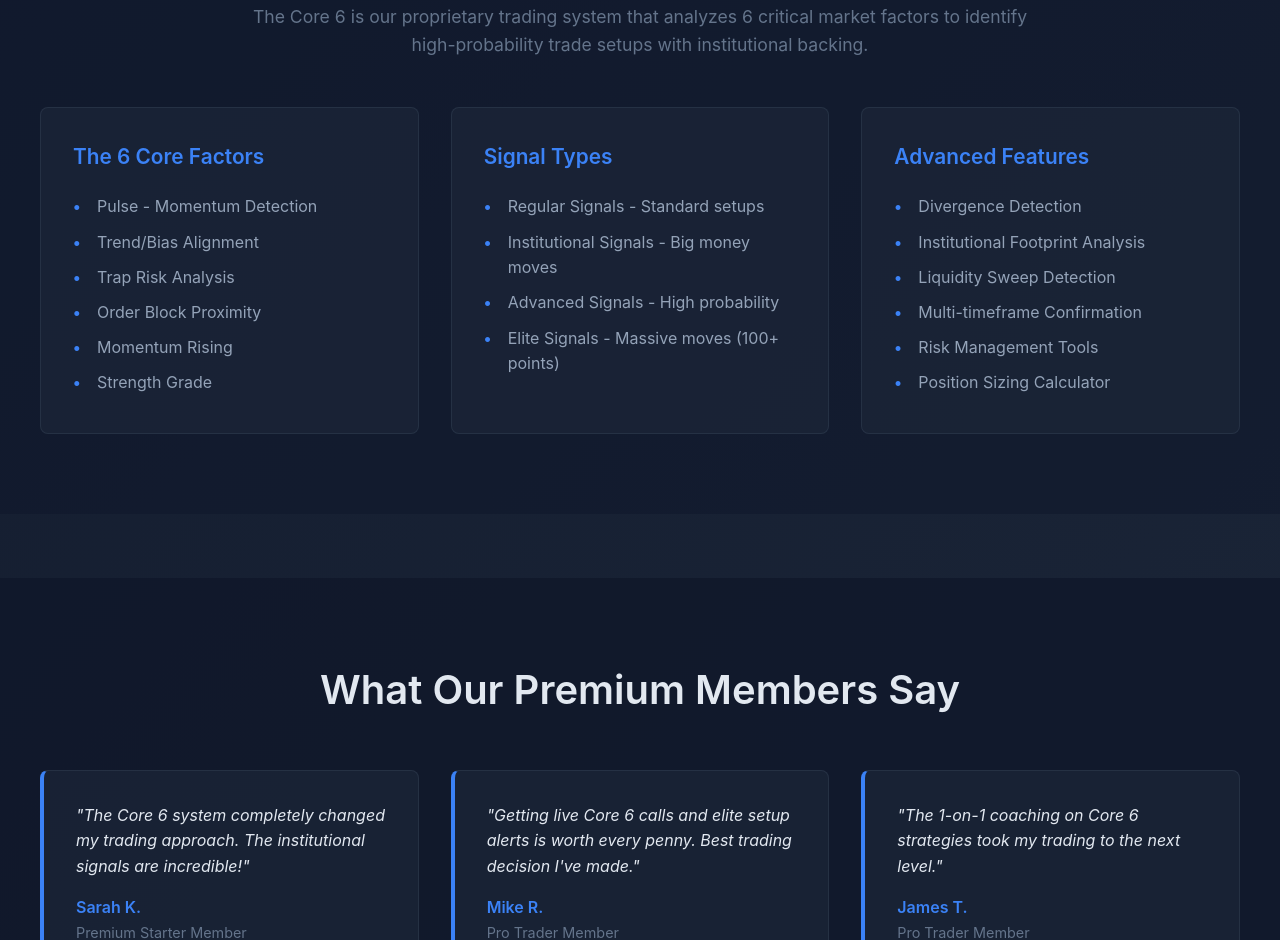
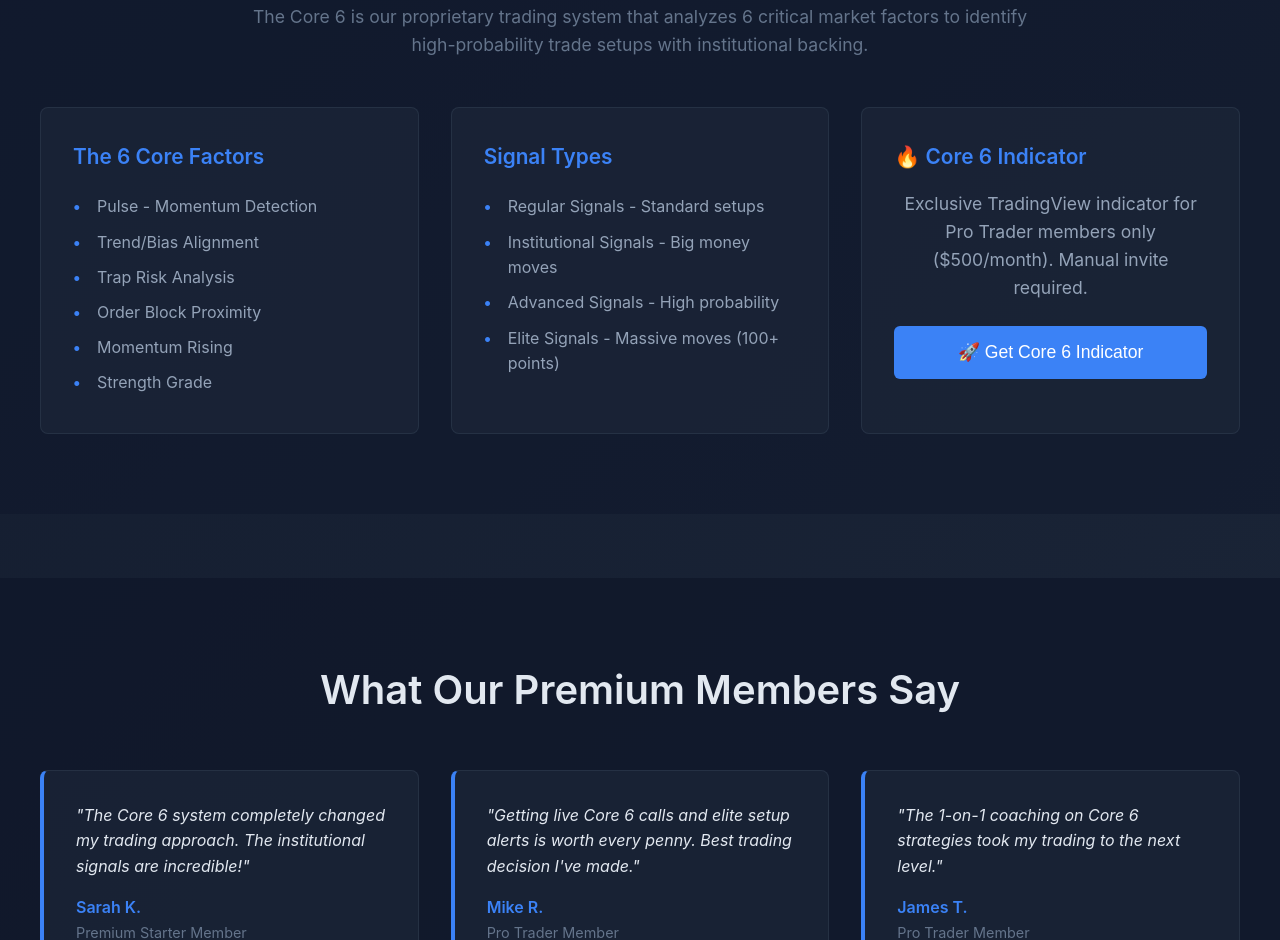
Before and after one commit to TheChartShark/TheChartShark, a plain HTML site: page premium.html in a window 1280 px wide. Shown: the part 1845-2785 px from the top of the page. Drawn offline with Linux system fonts and the light colour scheme.

Commit message:
Update premium.html

```diff
--- a/premium.html
+++ b/premium.html
@@ -764,15 +764,9 @@
             </div>
 
             <div class="explanation-card">
-                <h3 data-en="Advanced Features" data-es="Características Avanzadas" data-cn="高级功能">Advanced Features</h3>
-                <ul>
-                    <li data-en="Divergence Detection" data-es="Detección de Divergencias" data-cn="背离检测">Divergence Detection</li>
-                    <li data-en="Institutional Footprint Analysis" data-es="Análisis de Huella Institucional" data-cn="机构足迹分析">Institutional Footprint Analysis</li>
-                    <li data-en="Liquidity Sweep Detection" data-es="Detección de Barrido de Liquidez" data-cn="流动性扫描检测">Liquidity Sweep Detection</li>
-                    <li data-en="Multi-timeframe Confirmation" data-es="Confirmación Multi-marco temporal" data-cn="多时间框架确认">Multi-timeframe Confirmation</li>
-                    <li data-en="Risk Management Tools" data-es="Herramientas de Gestión de Riesgo" data-cn="风险管理工具">Risk Management Tools</li>
-                    <li data-en="Position Sizing Calculator" data-es="Calculadora de Tamaño de Posición" data-cn="头寸大小计算器">Position Sizing Calculator</li>
-                </ul>
+                <h3 data-en="🔥 Core 6 Indicator" data-es="🔥 Indicador Core 6" data-cn="🔥 Core 6指标">🔥 Core 6 Indicator</h3>
+                <p style="color: #94a3b8; margin-bottom: 1.5rem;" data-en="Exclusive TradingView indicator for Pro Trader members only ($500/month). Manual invite required." data-es="Indicador exclusivo de TradingView solo para miembros Trader Profesional ($500/mes). Se requiere invitación manual." data-cn="专属TradingView指标，仅限专业交易者会员（$500/月）。需要手动邀请。">Exclusive TradingView indicator for Pro Trader members only ($500/month). Manual invite required.</p>
+                <button onclick="requestIndicatorAccess()" class="cta-button" style="width: 100%; margin: 0;" data-en="🚀 Get Core 6 Indicator" data-es="🚀 Obtener Indicador Core 6" data-cn="🚀 获取Core 6指标">🚀 Get Core 6 Indicator</button>
             </div>
         </div>
     </section>
```
